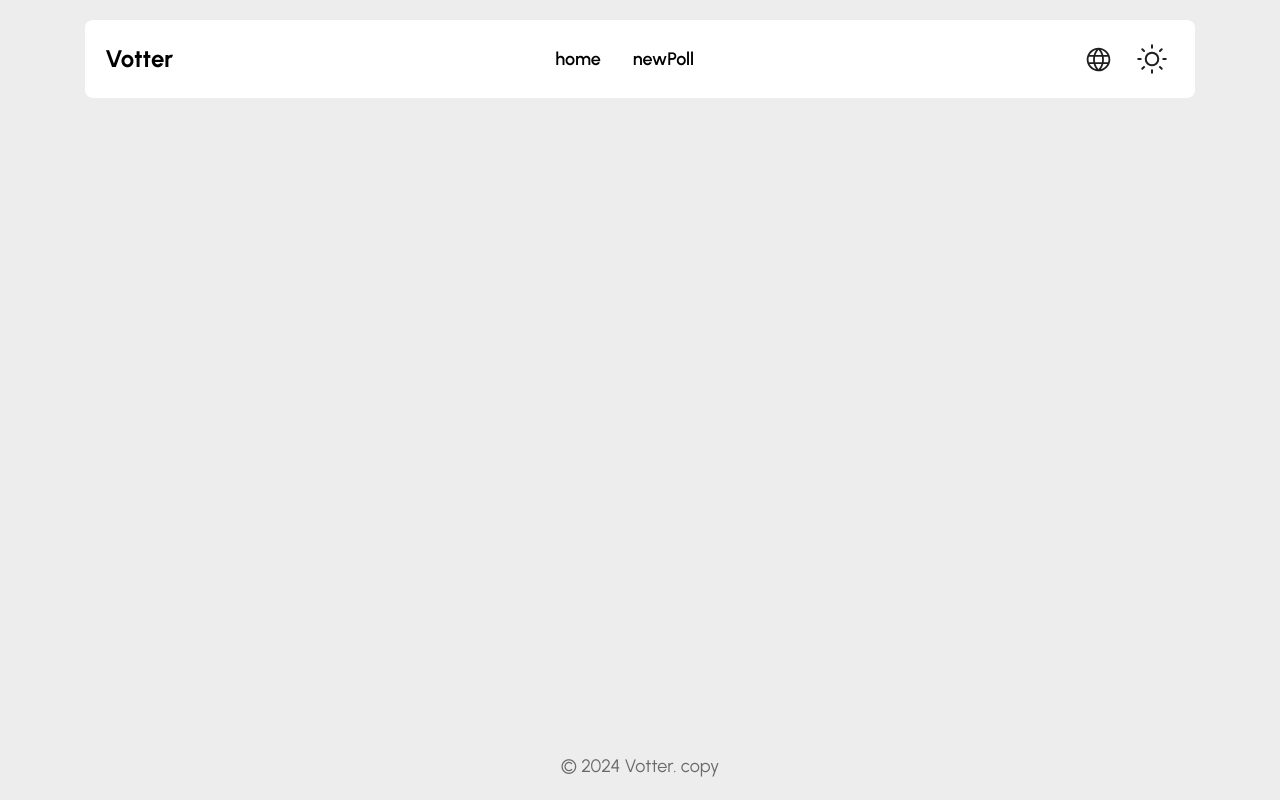
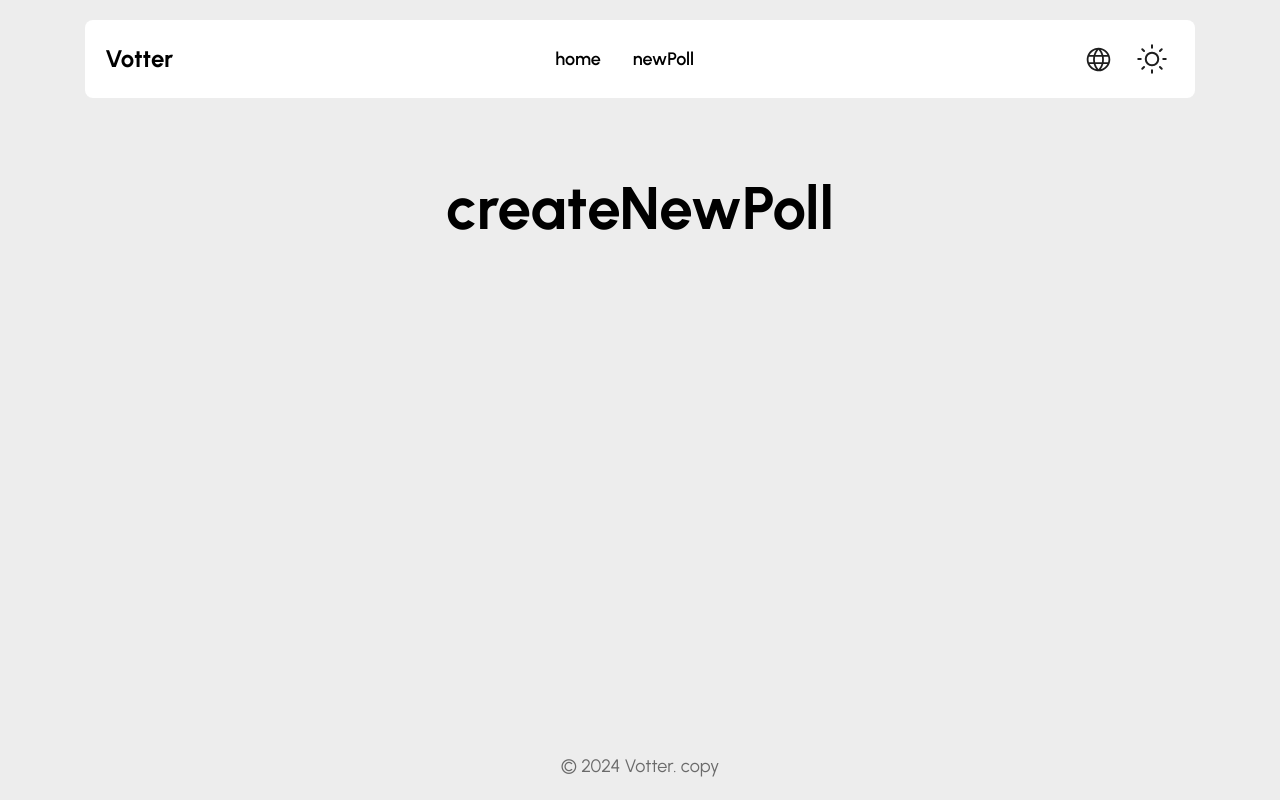
Before and after one commit to Guilherme-Matosoli/vooter-client, a Next.js app: page /en/poll/new in a window 1280 px wide. Built offline with nearby package versions, Linux system fonts and the light colour scheme; what i18next-resources-to-backend would draw is missing.

Commit message:
configure translation hook :robot:

```diff
--- a/src/app/[lng]/poll/new/page.tsx
+++ b/src/app/[lng]/poll/new/page.tsx
@@ -1,7 +1,18 @@
-export default function NewPoll() {
+"use client";
+import { useTranslation } from "@/app/i18n";
+
+interface NewPollParams {
+  params: {
+    lng: string
+  };
+};
+
+export default function NewPoll({ params: { lng } }: NewPollParams) {
+  const { t } = useTranslation(lng, "createPoll");
   return (
-    <main className="flex flex-1 flex-col py-20">
-      <h2>
+    <main className="flex flex-1 items-center flex-col py-20">
+      <h2 className="font-main font-bold text-4xl dark:text-white md:text-6xl">
+        {t("createNewPoll")}
       </h2>
     </main>
   );
```
